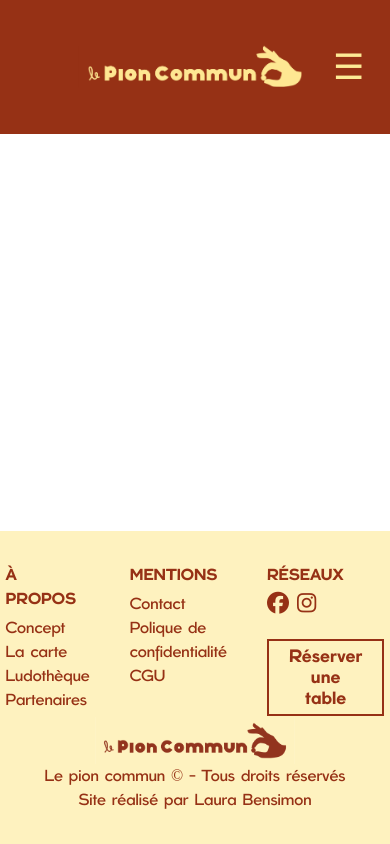
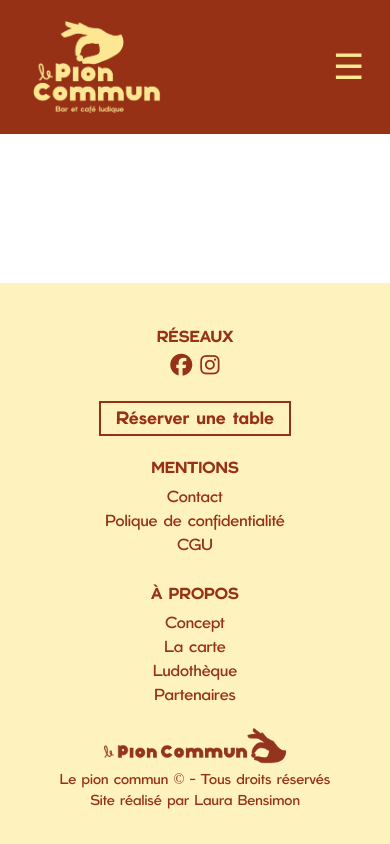
Before and after one commit to HiiSplot/le-pion-commun, a React (Vite) app: page / in a window 390 px wide. Built offline with nearby package versions, Linux system fonts and the light colour scheme.

Commit message:
Update header logo & footer

```diff
--- a/src/Layout/footer.css
+++ b/src/Layout/footer.css
@@ -21,6 +21,7 @@
   font-family: 'BNBergen-Bold';
   color: var(--color-primary-dark-red);
   text-transform: uppercase;
+  white-space: nowrap;
 }
 
 .footer__links-container__icons {
@@ -37,7 +38,8 @@
   color: var(--color-primary-dark-red);
   margin-top: 20px;
   font-size: large;
-  padding: 5px 20px;
+  padding: 5px 15px;
+  white-space: nowrap;
 }
 
 .footer__links-container__button:hover {
@@ -69,7 +71,7 @@
   color: var(--color-primary-dark-red);
   display: flex;
   flex-direction: column;
-  justify-content: flex-end;
+  justify-content: center;
   align-items: flex-end;
   font-family: 'BNBergen-Light';
 }
@@ -80,19 +82,57 @@
   height: auto;
 }
 
-@media screen and (max-width: 950px) {
+@media screen and (max-width: 1130px) {
+
+  .footer__logo__container {
+    white-space: nowrap;
+    font-size: 0.9em;
+    justify-content: center;
+  }
+
+}
+
+@media screen and (max-width: 1000px) {
+
   .footer {
     flex-direction: column;
-    align-items: center;
   }
 
   .footer__links-container {
-    text-align: left;
-    color: var(--color-primary-dark-red);
-    padding: 0 20px;
+    padding: 0 18px;
   }
 
   .footer__logo__container {
     align-items: center;
+    white-space: nowrap;
+  }
+
+}
+
+
+@media screen and (max-width: 650px) {
+
+  .footer {
+    align-items: center;
+  }
+
+  .footer-container {
+    flex-direction: column-reverse;
+  }
+
+  .footer__links-container__icons {
+    justify-content: center;
+  }
+
+  .footer__links-container__ul {
+    text-align: center;
+    white-space: nowrap;
+  }
+
+  .footer__links-container {
+    text-align: center;
+    color: var(--color-primary-dark-red);
+    padding: 0 20px;
+    margin: 10px 0;
   }
 }
--- a/src/Layout/header.css
+++ b/src/Layout/header.css
@@ -24,8 +24,7 @@
 }
 
 .header__logo__img__mobile {
-  width: 60vw;
-  height: auto;
+  height: 11vh;
   display: none;
 }
 
@@ -82,7 +81,7 @@
   }
 
   .header__logo__img__desktop {
-    height: 80px;
+    height: 10vh;
   }
 }
 
@@ -102,9 +101,5 @@
 
   .header__logo__img__mobile {
     display: block;
-    position: absolute;
-    top: 50%;
-    left: 50%;
-    translate: -50% -50%;
   }
 }
--- a/src/Layout/header.tsx
+++ b/src/Layout/header.tsx
@@ -17,7 +17,7 @@ export const Header: React.FC = () => {
             <img  className="header__logo__img__desktop" src="./logo-header.png" alt="logo-header" />
           </a>
           <a href="">
-            <img  className="header__logo__img__mobile" src="./logo-yellow-long.png" alt="logo-header" />
+            <img  className="header__logo__img__mobile" src="./logo-header.png" alt="logo-header" />
           </a>
       </div>
       <div className="header__links-container">
```
